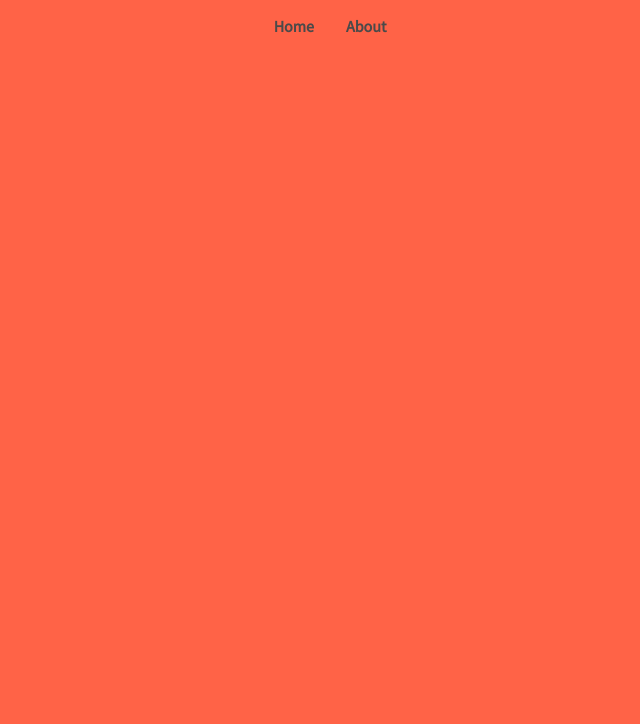
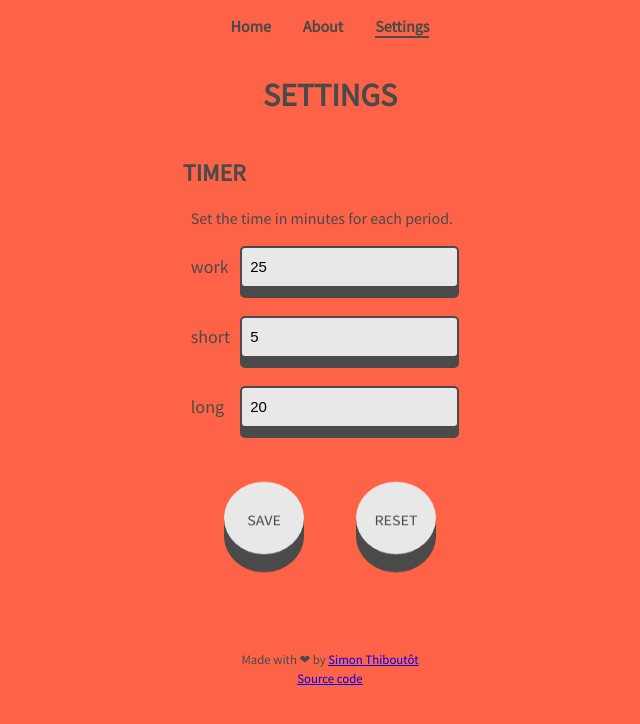
Before and after one commit to masterT/pomodoro-timer, a Vue app: page /#/settings in a window 1280 px wide. Shown: the top 724 px of the page, without its empty margins (310-950 px from the left). Built offline with nearby package versions, Linux system fonts and the light colour scheme.

Commit message:
Add basic settings for period time.

```diff
--- a/src/App.vue
+++ b/src/App.vue
@@ -3,6 +3,7 @@
     <div class="menu">
       <router-link class="menu__item" to="/">Home</router-link>
       <router-link class="menu__item" to="/about">About</router-link>
+      <router-link class="menu__item" to="/settings">Settings</router-link>
     </div>
     <transition name="fade">
       <keep-alive>
--- a/src/components/PomodoroTimer.vue
+++ b/src/components/PomodoroTimer.vue
@@ -36,11 +36,6 @@ import TimerButton from '@/components/TimerButton.vue'
 import parseMilliseconds from 'parse-ms'
 
 const MINUTE_TO_MILLISECOND = 60000
-const PERIOD_DURATION_IN_MINUTES = {
-  work: 25,
-  short: 5,
-  long: 20
-}
 
 function padLeft (value, number, char) {
   let text = String(value)
@@ -57,6 +52,13 @@ export default {
     TimerButton
   },
   props: {
+    timeByPeriodInMinute: {
+      type: Object,
+      required: false,
+      default () {
+        return { work: 25, short: 5, long: 20 }
+      }
+    },
     tickIntervalInMilliseconds: {
       type: Number,
       required: false,
@@ -64,9 +66,10 @@ export default {
     }
   },
   data () {
+    const selectedPeriodName = 'work'
     return {
-      selectedPeriodName: 'work',
-      remainingTimeInMilliseconds: PERIOD_DURATION_IN_MINUTES['work'] * MINUTE_TO_MILLISECOND,
+      selectedPeriodName,
+      remainingTimeInMilliseconds: this.timeByPeriodInMinute[selectedPeriodName] * MINUTE_TO_MILLISECOND,
       state: 'IDLE',
       intervalId: null,
       lastTickAt: null
@@ -79,7 +82,7 @@ export default {
       return [ minutes, seconds ].map((value) => padLeft(value, 2, '0')).join(':')
     },
     durationInMilliseconds () {
-      return PERIOD_DURATION_IN_MINUTES[this.selectedPeriodName] * MINUTE_TO_MILLISECOND
+      return this.timeByPeriodInMinute[this.selectedPeriodName] * MINUTE_TO_MILLISECOND
     }
   },
   methods: {
--- a/src/main.js
+++ b/src/main.js
@@ -1,7 +1,7 @@
 import Vue from 'vue'
-import App from './App.vue'
-import router from './router'
-import store from './store'
+import App from '@/App.vue'
+import router from '@/router'
+import store from '@/store'
 
 Vue.config.productionTip = false
 
--- a/src/router.js
+++ b/src/router.js
@@ -18,6 +18,14 @@ export default new Router({
       // this generates a separate chunk (about.[hash].js) for this route
       // which is lazy-loaded when the route is visited.
       component: () => import(/* webpackChunkName: "about" */ './views/About.vue')
+    },
+    {
+      path: '/settings',
+      name: 'settings',
+      // route level code-splitting
+      // this generates a separate chunk (about.[hash].js) for this route
+      // which is lazy-loaded when the route is visited.
+      component: () => import(/* webpackChunkName: "about" */ './views/Settings.vue')
     }
   ]
 })
--- a/src/store.js
+++ b/src/store/index.js
@@ -1,11 +1,18 @@
 import VuexPersistence from 'vuex-persist'
 import Vue from 'vue'
 import Vuex from 'vuex'
+import settings from '@/store/modules/settings'
 
 Vue.use(Vuex)
 
 const vuexLocal = new VuexPersistence({
-  storage: window.localStorage
+  storage: window.localStorage,
+  filter: (mutation) => {
+    return [
+      'add_period',
+      'settingsSave'
+    ].includes(mutation.type)
+  }
 })
 
 export default new Vuex.Store({
@@ -34,5 +41,8 @@ export default new Vuex.Store({
       return state.periods[name]
     }
   },
+  modules: {
+    settings
+  },
   plugins: [vuexLocal.plugin]
 })
--- /dev/null
+++ b/src/store/modules/settings.js
@@ -0,0 +1,38 @@
+const initialState = {
+  timer: {
+    timeByPeriodInMinute: {
+      work: 25,
+      short: 5,
+      long: 20
+    }
+  }
+}
+
+export default {
+  namespaced: false,
+  state () {
+    return initialState
+  },
+  mutations: {
+    settingsReset (state) {
+      state = { ...initialState }
+    },
+    settingsSetTimeByPeriodInMinute (state, { name, value }) {
+      state.timer.timeByPeriodInMinute[name] = value
+    },
+    settingsSave (state) {
+      state = { ...state }
+    }
+  },
+  actions: {
+
+  },
+  getters: {
+    settingsTimeForPeriodInMinute: (state) => (periodName) => {
+      return state.timer.timeByPeriodInMinute[periodName]
+    },
+    settingsTimeByPeriodInMinute (state) {
+      return state.timer.timeByPeriodInMinute
+    }
+  }
+}
--- a/src/views/Home.vue
+++ b/src/views/Home.vue
@@ -2,7 +2,10 @@
   <div class="home">
     <h1>Pomodoro like timer</h1>
     <p>Number work period today: {{ numberWorkPeriodToday }}</p>
-    <PomodoroTimer @change="updateDocumentTitle" @completed="completed"/>
+    <PomodoroTimer
+      :timeByPeriodInMinute="settingsTimeByPeriodInMinute"
+      @change="updateDocumentTitle"
+      @completed="completed"/>
     <AppFooter></AppFooter>
     <audio v-for="(sources, periodName) in audio" :key="periodName" :ref="`audio-${periodName}`">
       <source v-for="source in sources" :key="source.src" :src="source.src" :type="source.type"/>
@@ -41,7 +44,10 @@ export default {
     }
   },
   computed: {
-    ...mapGetters(['periodsByName']),
+    ...mapGetters([
+      'periodsByName',
+      'settingsTimeByPeriodInMinute'
+    ]),
     numberWorkPeriodToday () {
       const now = new Date()
       return this.periodsByName('work').filter((period) => isSameDay(period.endAt, now)).length
--- /dev/null
+++ b/src/views/Settings.vue
@@ -0,0 +1,133 @@
+<template>
+  <div class="settings">
+    <div class="settings__content">
+      <h1>Settings</h1>
+      <div>
+        <form class="form" @submit.prevent="submit" @reset.prevent="reset">
+          <h2>Timer</h2>
+          <div class="form__description">
+            Set the time in minutes for each period.
+          </div>
+          <div
+            v-for="(time, period) in settingsTimeByPeriodInMinute"
+            :key="period"
+            class="form__group">
+            <label class="form__label" :for="period">{{ period }}</label>
+            <input
+              class="form__input"
+              type="number"
+              min="1"
+              :value="time"
+              :id="period"
+              :name="period"
+              @input="updateTimeByPeriodInMinute">
+          </div>
+          <div class="form__controls">
+            <TimerButton @click="submit">Save</TimerButton>
+            <TimerButton @click="reset">Reset</TimerButton>
+          </div>
+        </form>
+      </div>
+    </div>
+    <AppFooter></AppFooter>
+  </div>
+</template>
+
+<script>
+import { mapGetters, mapMutations } from 'vuex'
+import TimerButton from '@/components/TimerButton.vue'
+import AppFooter from '@/components/AppFooter.vue'
+
+export default {
+  name: 'settings',
+  components: {
+    TimerButton,
+    AppFooter
+  },
+  data () {
+    return {
+      timeByPeriodInMinute: {
+
+      }
+    }
+  },
+  computed: {
+    ...mapGetters([
+      'settingsTimeByPeriodInMinute'
+    ])
+  },
+  methods: {
+    ...mapMutations([
+      'settingsSetTimeByPeriodInMinute',
+      'settingsSave'
+    ]),
+    updateTimeByPeriodInMinute (event) {
+      const { name, value } = event.target
+      this.settingsSetTimeByPeriodInMinute({ name, value })
+    },
+    submit () {
+      this.settingsSave()
+    },
+    reset () {
+      // TODO
+      this.foo = ''
+    }
+  }
+}
+</script>
+
+<style lang="scss">
+.settings {
+  display: flex;
+  flex-direction: column;
+  align-items: center;
+
+  &__content {
+    max-width: 500px;
+    display: flex;
+    flex-direction: column;
+    align-items: center;
+  }
+}
+
+
+$input-margin: 10px;
+
+.form {
+  &__group {
+    margin: 0.5rem;
+    display: flex;
+    align-items: center;
+    justify-content: space-between;
+  }
+
+  &__controls {
+    margin: 1rem;
+    display: flex;
+    flex-direction: row;
+    justify-content: space-around;
+  }
+
+  &__label {
+    font-size: 18px;
+  }
+
+  &__input {
+    margin: $input-margin;
+    height: 42px;
+    box-sizing: border-box;
+    font-size: 15px;
+    background-color: #e8e8e8;
+    border: 2px solid #4a4a4a;
+    border-radius: 5px;
+    -webkit-appearance: none;
+    padding: 0 0.5rem;
+    box-shadow: 0 $input-margin #4a4a4a;
+    position: relative;
+  }
+
+  &__description {
+    margin: 0.5rem;
+  }
+}
+</style>
```
